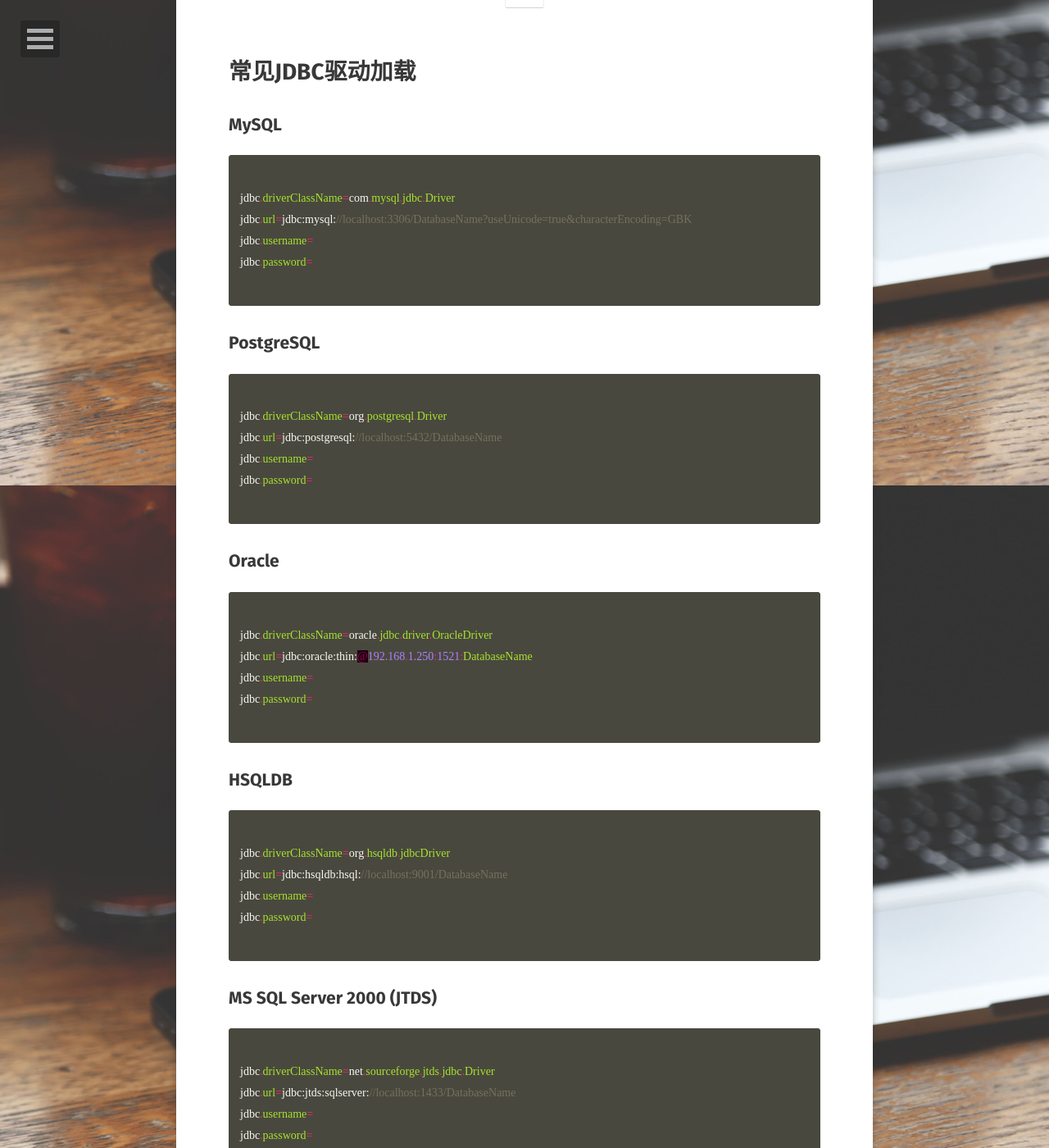
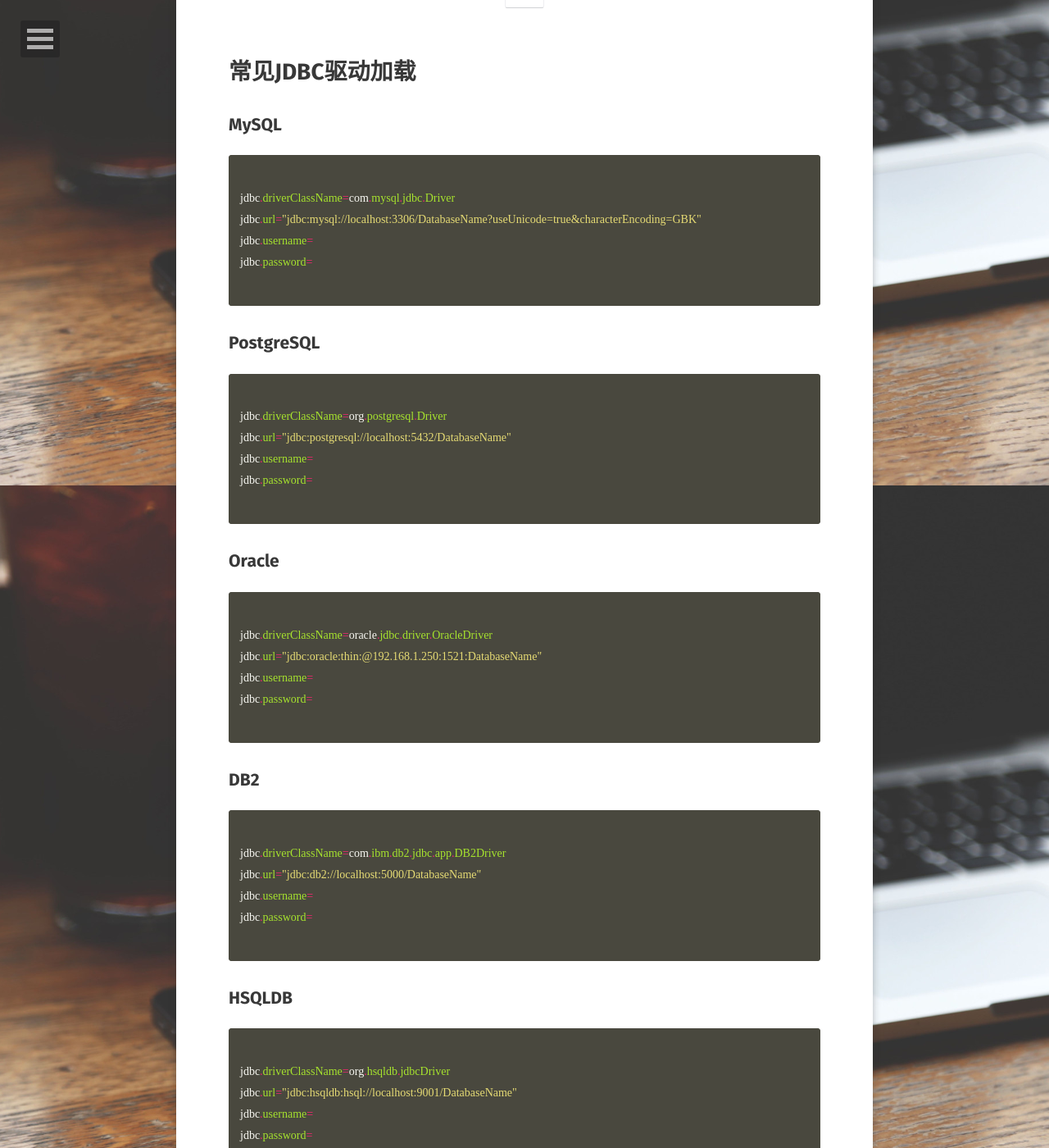
Before and after one commit to ridikuius/ridikuius.github.io, a Jekyll site: the page built from _posts/2016-07-18-常见JDBC驱动加载.md, in a window 1280 px wide and 1400 px high, scrolled down 308 px. Shown: the whole window at 82% size. Built offline with Jekyll 4.4.1, drawn with Linux system fonts in a browser that asks for light colours; some web fonts are replaced; comment, search, counter and statistics services are not loaded; some of the changed text lies outside the part shown.

Commit message:
Update 2016-07-18-常见JDBC驱动加载.md

````diff
--- a/_posts/2016-07-18-常见JDBC驱动加载.md
+++ b/_posts/2016-07-18-常见JDBC驱动加载.md
@@ -11,7 +11,7 @@
 ```java
 
 jdbc.driverClassName=com.mysql.jdbc.Driver
-jdbc.url=jdbc:mysql://localhost:3306/DatabaseName?useUnicode=true&characterEncoding=GBK
+jdbc.url="jdbc:mysql://localhost:3306/DatabaseName?useUnicode=true&characterEncoding=GBK"
 jdbc.username=
 jdbc.password=
 
@@ -21,7 +21,7 @@
 ```java
 
 jdbc.driverClassName=org.postgresql.Driver
-jdbc.url=jdbc:postgresql://localhost:5432/DatabaseName
+jdbc.url="jdbc:postgresql://localhost:5432/DatabaseName"
 jdbc.username=
 jdbc.password=
 
@@ -31,16 +31,26 @@
 ```java
 
 jdbc.driverClassName=oracle.jdbc.driver.OracleDriver
-jdbc.url=jdbc:oracle:thin:@192.168.1.250:1521:DatabaseName
+jdbc.url="jdbc:oracle:thin:@192.168.1.250:1521:DatabaseName"
 jdbc.username=
 jdbc.password=
 
 ```
+## DB2
+```java
+
+jdbc.driverClassName=com.ibm.db2.jdbc.app.DB2Driver
+jdbc.url="jdbc:db2://localhost:5000/DatabaseName"
+jdbc.username=
+jdbc.password=
+
+```
+
 ## HSQLDB
 ```java
 
 jdbc.driverClassName=org.hsqldb.jdbcDriver
-jdbc.url=jdbc:hsqldb:hsql://localhost:9001/DatabaseName
+jdbc.url="jdbc:hsqldb:hsql://localhost:9001/DatabaseName"
 jdbc.username=
 jdbc.password=
 
@@ -50,7 +60,7 @@
 ```java
 
 jdbc.driverClassName=net.sourceforge.jtds.jdbc.Driver
-jdbc.url=jdbc:jtds:sqlserver://localhost:1433/DatabaseName
+jdbc.url="jdbc:jtds:sqlserver://localhost:1433/DatabaseName"
 jdbc.username=
 jdbc.password=
 
@@ -60,7 +70,7 @@
 ```java
 
 jdbc.driverClassName=com.microsoft.jdbc.sqlserver.SQLServerDriver
-jdbc.url=jdbc:sqlserver://192.168.1.130:1433;database=ahos;user=sa;password=ahtec"
+jdbc.url="jdbc:sqlserver://192.168.1.130:1433;database=ahos;user=sa;password=ahtec"
 jdbc.username=sa
 jdbc.password=sa
 
@@ -70,7 +80,7 @@
 ```java
 
 jdbc.driverClassName=sun.jdbc.odbc.JdbcOdbcDriver
-jdbc.url=jdbc:odbc:DatabaseName
+jdbc.url="jdbc:odbc:DatabaseName"
 jdbc.username=
 jdbc.password=
 
````
